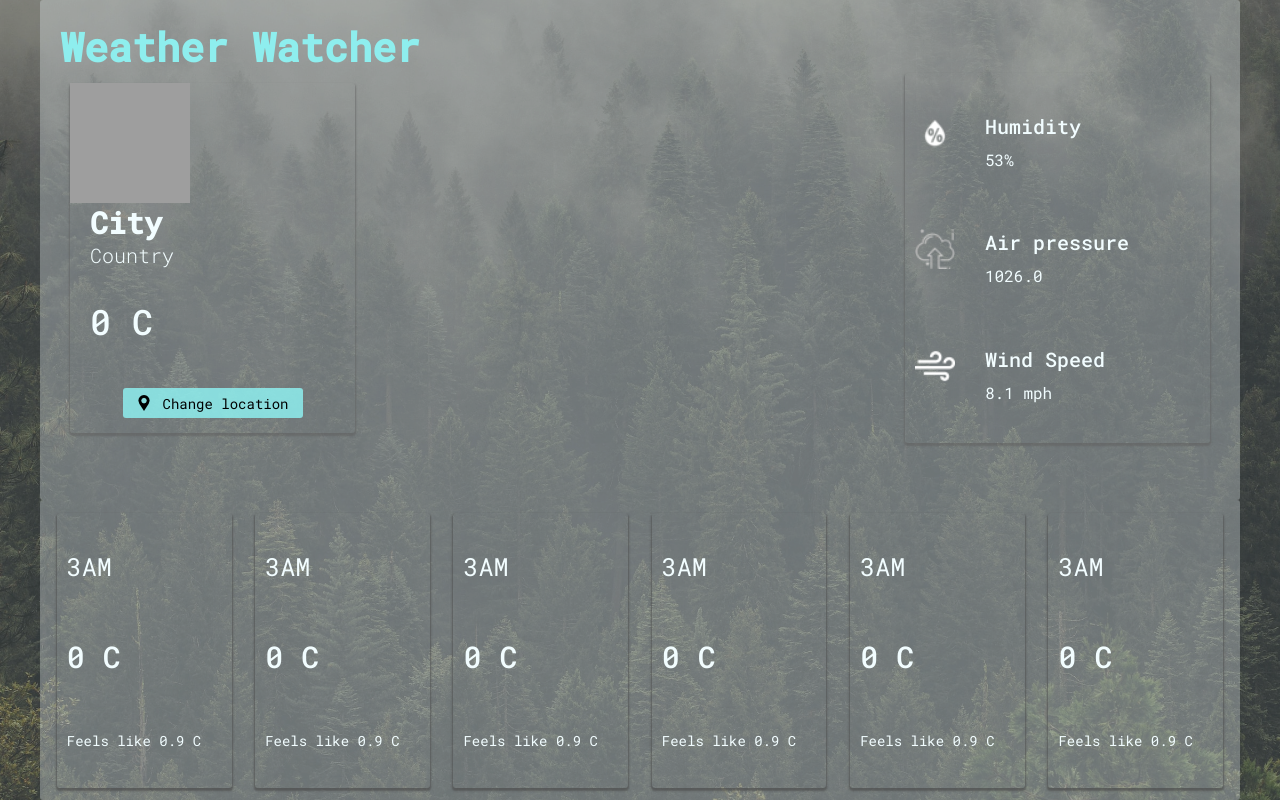
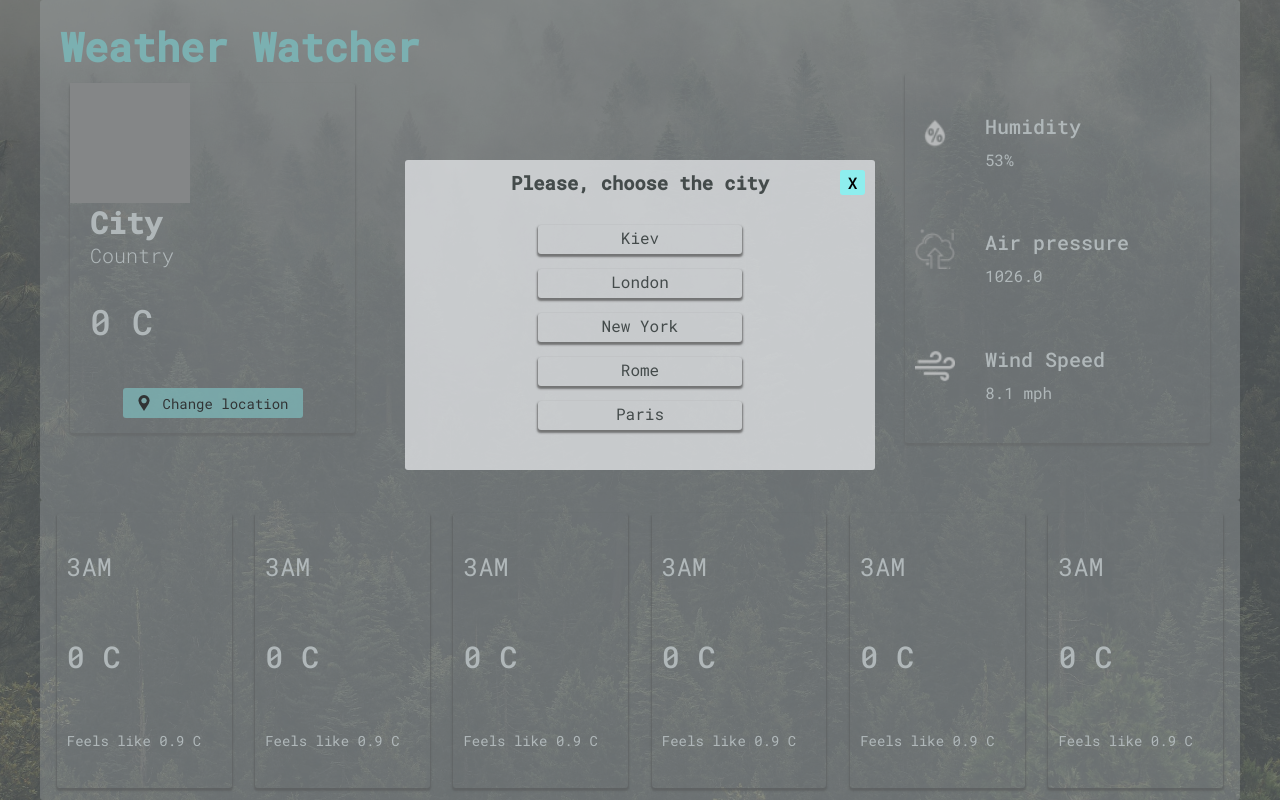
Before and after one commit to ruslansymonenko/WeatherWatcher, a website: page index.html in a window 1280 px wide. Both pictures are taken after a click on the button "Change location". Drawn offline with Linux system fonts and the light colour scheme; files that its build step writes are made by us from their sources; no server answers; grey boxes are pictures that could not be loaded; files whose address does not match are found by name.

Commit message:
added functionality to chose the city

```diff
--- a/assets/css/style.css
+++ b/assets/css/style.css
@@ -61,6 +61,10 @@ body {
   width: 100%;
   min-height: 100vh;
   color: #f2fdff;
+}
+
+.app{
+  position: relative;
 }
 
 .bg{
@@ -252,3 +256,84 @@ body {
 .weather-hour__temperature-feels{
   font-size: 14px;
 }
+
+._bg-hide{
+  display: none;
+  position: absolute;
+  top: 0;
+  width: 100%;
+  height: 100vh;
+}
+
+._bg-hide--active{
+  display: block;
+  background: rgba(104, 107, 110, 0.478);
+  z-index: 50;
+}
+
+.modal{
+  position: absolute;
+  top: 20%;
+  left: 50%;
+  transform: translateX(-300%);
+  height: 290px;
+  width: 450px;
+  border-radius: 3px;
+  padding: 10px;
+  color: #444b4b;
+  background-color: #dcdee1d0;
+  z-index: 60;
+  transition: .5s ease;
+}
+
+.modal--active{
+  transform: translateX(-50%);
+}
+
+.modal-title{
+  text-align: center;
+}
+
+.modal-city__list{
+  margin-top: 30px;
+  display: flex;
+  flex-direction: column;
+  align-items: center;
+  justify-content: space-around;
+}
+
+.modal-city__list-item{
+  position: relative;
+  margin-bottom: 15px;
+  border-radius: 3px;
+  width: 200px;
+  text-align: center;
+  padding: 2px;
+  box-shadow: 0px 2px 2px 1px rgba(77, 77, 77, 0.692);
+  height: 25px;
+  cursor: pointer;
+  transition: .3s;
+}
+
+.modal-city__list-item:hover{
+  background-color: #ffffffd8;
+  font-weight: 500;
+  transform: scale(1.04);
+}
+
+.close-modal__btn{
+  position: absolute;
+  font-weight: 500;
+  border-radius: 3px;
+  cursor: pointer;
+  top: 10px;
+  right: 10px;
+  height: 25px;
+  width: 25px;
+  border: none;
+  background: #8eeeee;
+  transition: .5s;
+}
+.close-modal__btn:hover{
+  transform: scale(1.04);
+}
--- a/assets/js/main.js
+++ b/assets/js/main.js
@@ -1,6 +1,11 @@
 document.addEventListener('DOMContentLoaded', () => {
+  const modal = document.querySelector('.modal');
+  const locationBtn = document.querySelector('.location-info__btn');
+  const closeModalBtn = document.querySelector('.close-modal__btn');
+  const bgHide = document.querySelector('._bg-hide');
+  const modalCities = document.querySelectorAll('.modal-city__list-item');
 
-  let currentCity = {city: 'London'};
+  let currentCity = {city: 'Kiev'};
 
   async function getWeather(cityData) {
     try {
@@ -36,5 +41,30 @@ document.addEventListener('DOMContentLoaded', () => {
     windSpeed.textContent = `${weatherData.current.wind_kph} kph`;
   }
 
+  function showModal () {
+    bgHide.classList.add('_bg-hide--active');
+    modal.classList.add('modal--active');
+  }
+
+  function closeModal() {
+    bgHide.classList.remove('_bg-hide--active');
+    modal.classList.remove('modal--active');
+  }
+
+  locationBtn.addEventListener('click', () => {
+    showModal();
+  })
+
+  closeModalBtn.addEventListener('click', () => {
+    closeModal();
+  })
+
+  modalCities.forEach(item => {
+    item.addEventListener('click', () => {
+      currentCity.city = item.textContent;
+      showWeather(currentCity);
+      closeModal();
+    })
+  })
   showWeather(currentCity);
 });
--- a/index.html
+++ b/index.html
@@ -136,6 +136,20 @@
         </ul>
       </footer>
     </div>
+
+    <div class="_bg-hide"></div>
+    <div class="modal">
+      <h3 class="modal-title">Please, choose the city</h3>
+      <ul class="modal-city__list">
+        <li class="modal-city__list-item">Kiev</li>
+        <li class="modal-city__list-item">London</li>
+        <li class="modal-city__list-item">New York</li>
+        <li class="modal-city__list-item">Rome</li>
+        <li class="modal-city__list-item">Paris</li>
+      </ul>
+
+      <button class="close-modal__btn">X</button>
+    </div>
   </div>
 
   <script src="./js/main.js"></script>
```
